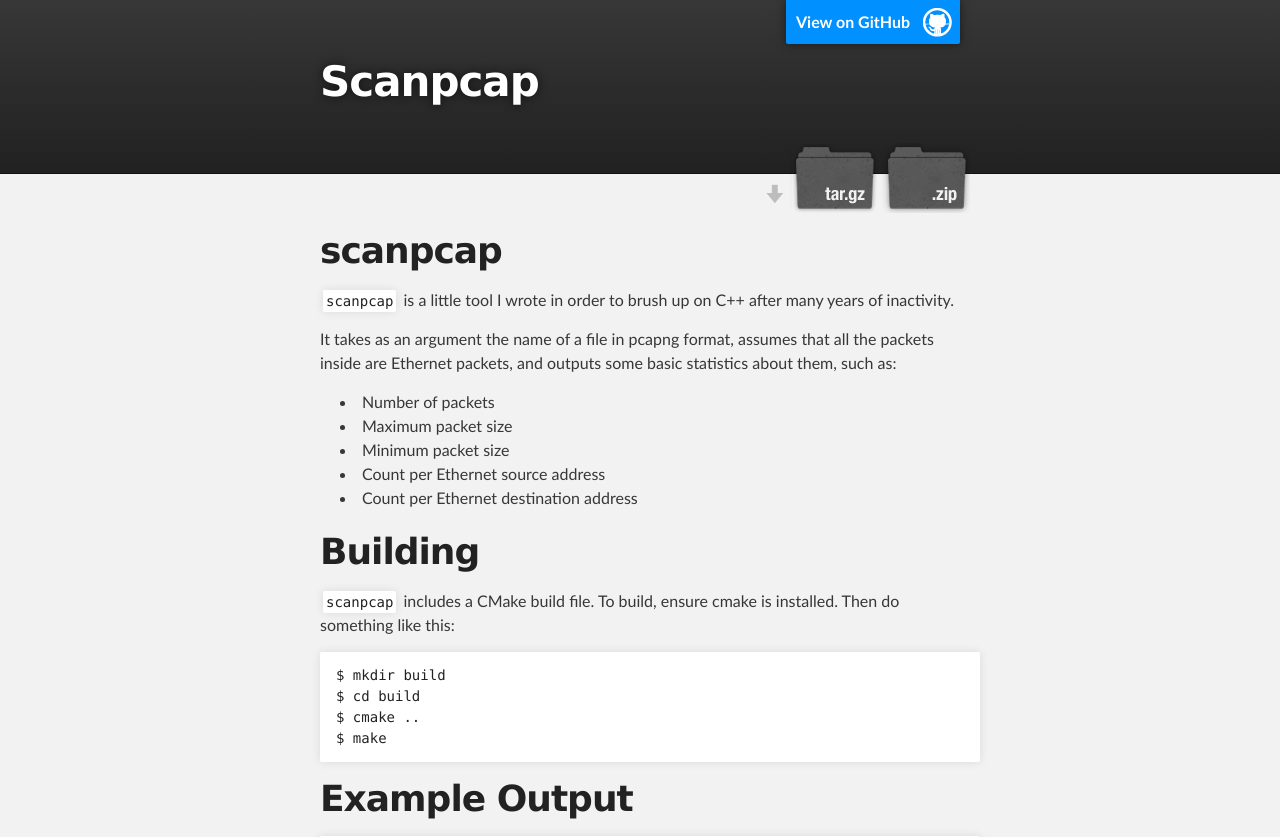
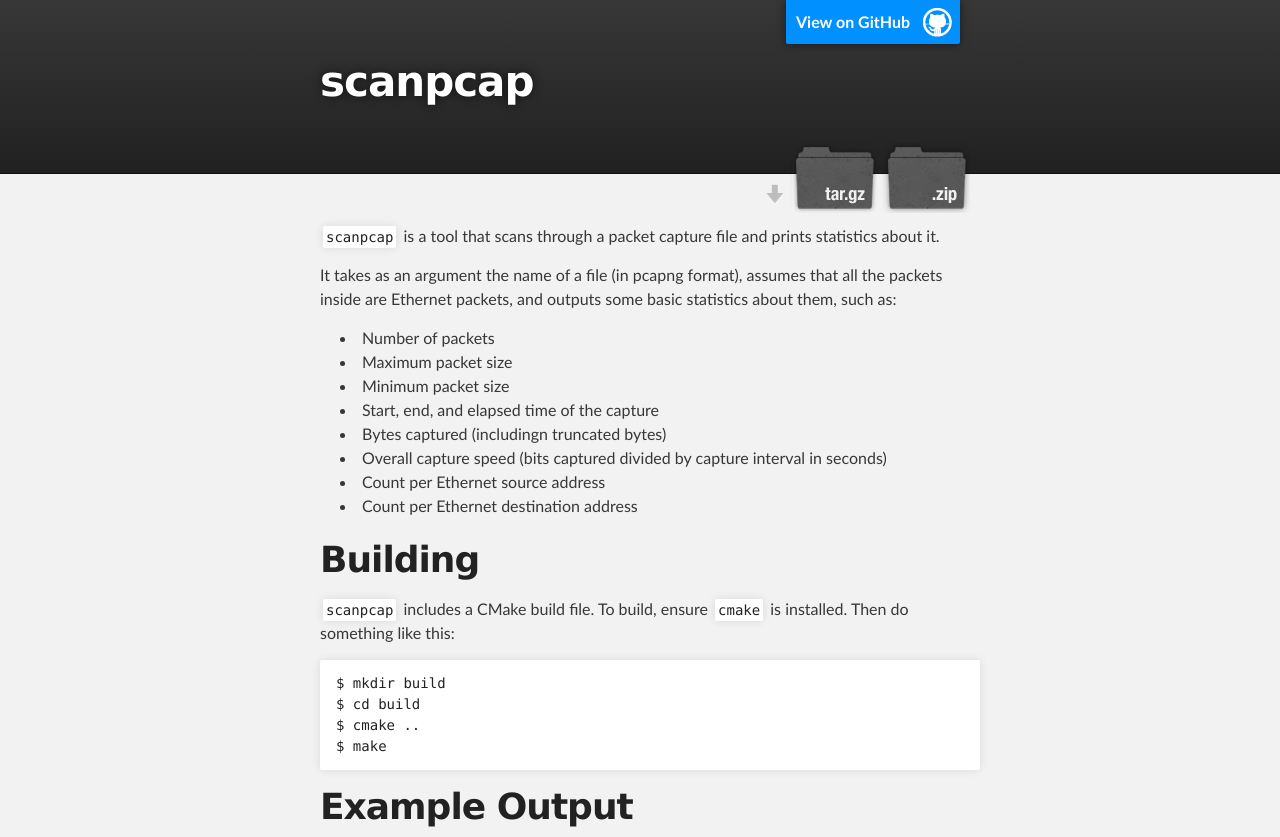
Before and after one commit to mpontillo/scanpcap, a plain HTML site: page index.html in a window 1280 px wide. Shown: the top 837 px of the page. Drawn offline with Linux system fonts and the light colour scheme.

Commit message:
Create gh-pages branch via GitHub

```diff
--- a/index.html
+++ b/index.html
@@ -4,11 +4,11 @@
   <head>
     <meta charset='utf-8' />
     <meta http-equiv="X-UA-Compatible" content="chrome=1" />
-    <meta name="description" content="Scanpcap : " />
+    <meta name="description" content="scanpcap : " />
 
     <link rel="stylesheet" type="text/css" media="screen" href="stylesheets/stylesheet.css">
 
-    <title>Scanpcap</title>
+    <title>scanpcap</title>
   </head>
 
   <body>
@@ -18,7 +18,7 @@
         <header class="inner">
           <a id="forkme_banner" href="https://github.com/pontillo/scanpcap">View on GitHub</a>
 
-          <h1 id="project_title">Scanpcap</h1>
+          <h1 id="project_title">scanpcap</h1>
           <h2 id="project_tagline"></h2>
 
             <section id="downloads">
@@ -31,13 +31,10 @@
     <!-- MAIN CONTENT -->
     <div id="main_content_wrap" class="outer">
       <section id="main_content" class="inner">
-        <h1>
-<a name="scanpcap" class="anchor" href="#scanpcap"><span class="octicon octicon-link"></span></a>scanpcap</h1>
+        <p><code>scanpcap</code> is a tool that scans through a packet capture file and prints
+statistics about it.</p>
 
-<p><code>scanpcap</code> is a little tool I wrote in order to brush up on C++ after many
-years of inactivity.</p>
-
-<p>It takes as an argument the name of a file in pcapng format, assumes that
+<p>It takes as an argument the name of a file (in pcapng format), assumes that
 all the packets inside are Ethernet packets, and outputs some basic statistics
 about them, such as:</p>
 
@@ -45,12 +42,15 @@ about them, such as:</p>
 <li>Number of packets</li>
 <li>Maximum packet size</li>
 <li>Minimum packet size</li>
+<li>Start, end, and elapsed time of the capture</li>
+<li>Bytes captured (includingn truncated bytes)</li>
+<li>Overall capture speed (bits captured divided by capture interval in seconds)</li>
 <li>Count per Ethernet source address</li>
 <li>Count per Ethernet destination address</li>
 </ul><h1>
 <a name="building" class="anchor" href="#building"><span class="octicon octicon-link"></span></a>Building</h1>
 
-<p><code>scanpcap</code> includes a CMake build file. To build, ensure cmake is installed.
+<p><code>scanpcap</code> includes a CMake build file. To build, ensure <code>cmake</code> is installed.
 Then do something like this:</p>
 
 <pre><code>$ mkdir build
@@ -117,13 +117,18 @@ Ethernet sources:
       39 c4:85:08:f2:be:f3
       45 dc:9b:9c:1a:24:de
 </code></pre>
+
+<h1>
+<a name="license" class="anchor" href="#license"><span class="octicon octicon-link"></span></a>License</h1>
+
+<p><code>scanpcap</code> is licensed under the Apache 2.0 license.</p>
       </section>
     </div>
 
     <!-- FOOTER  -->
     <div id="footer_wrap" class="outer">
       <footer class="inner">
-        <p class="copyright">Scanpcap maintained by <a href="https://github.com/pontillo">pontillo</a></p>
+        <p class="copyright">scanpcap maintained by <a href="https://github.com/pontillo">pontillo</a></p>
         <p>Published with <a href="http://pages.github.com">GitHub Pages</a></p>
       </footer>
     </div>
```
Also changed, not shown: params.json (+1 -1 lines).
